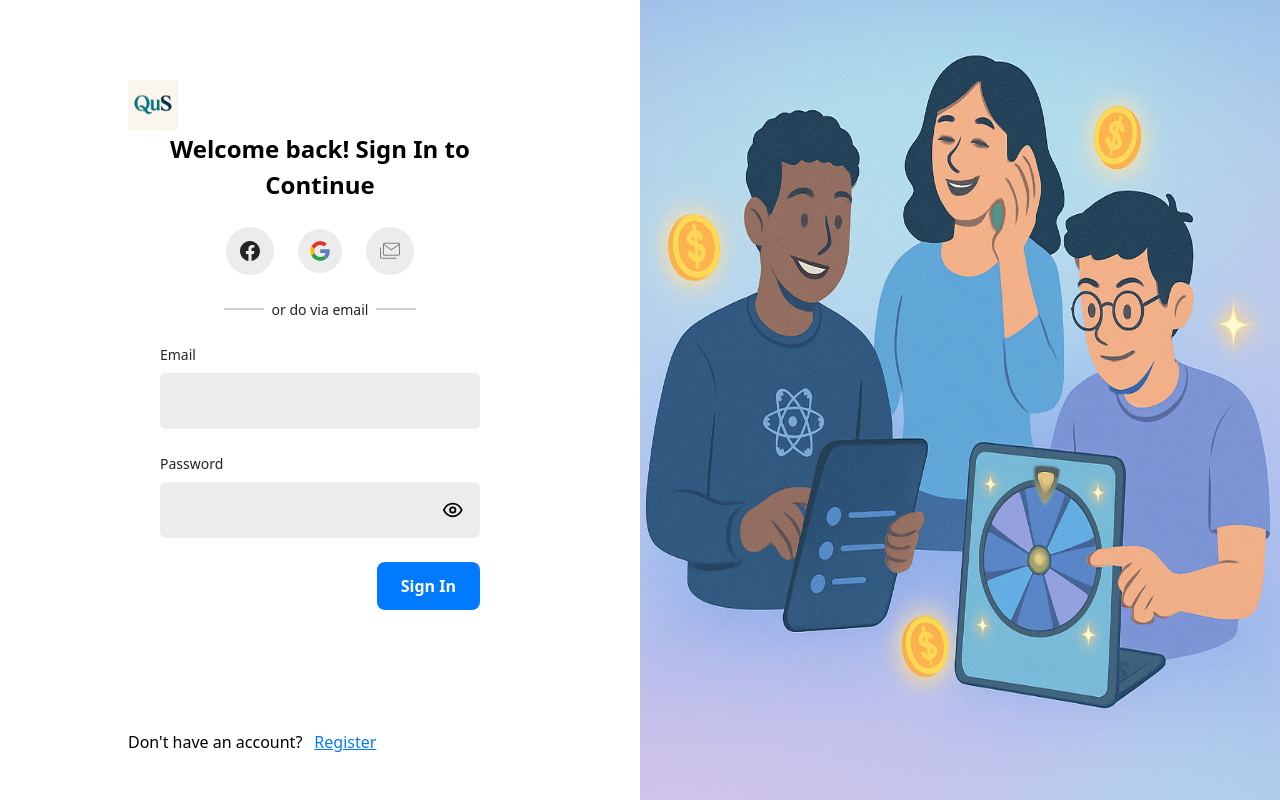
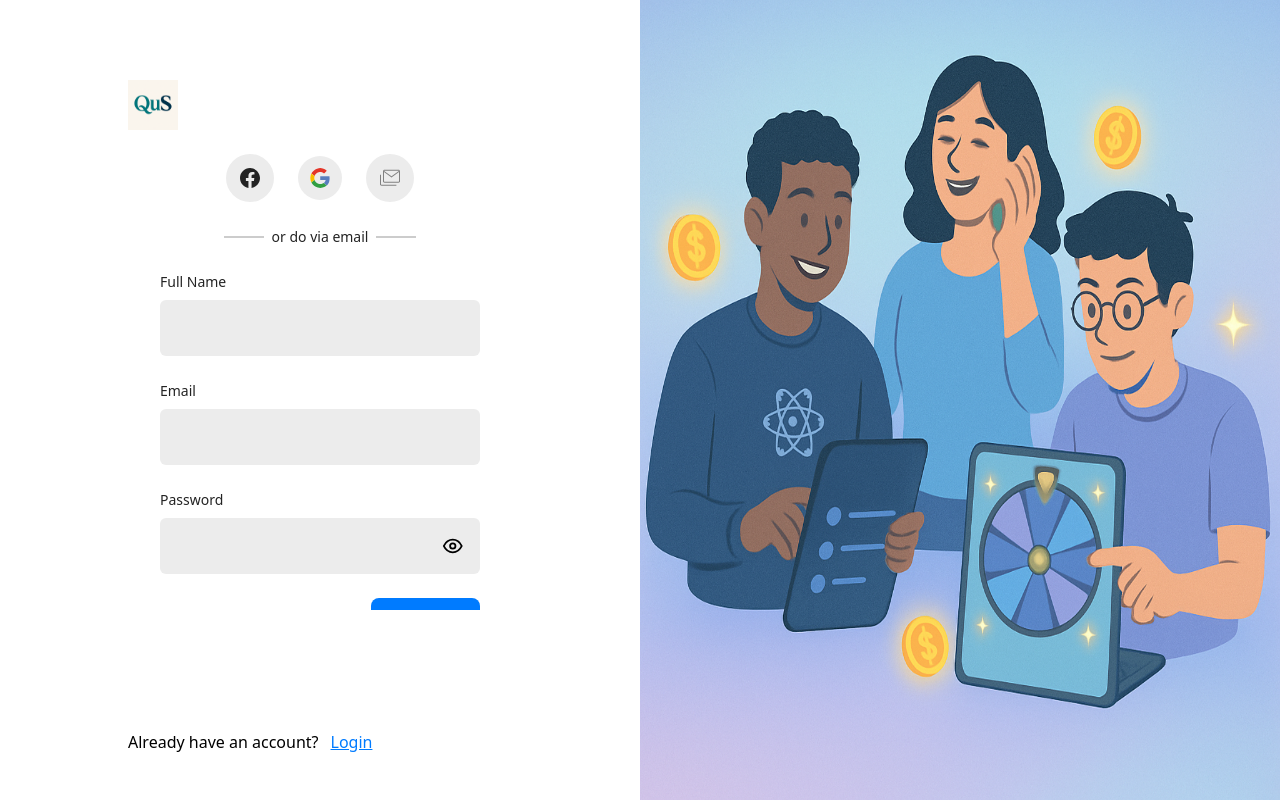
Before and after one commit to Frokesy/qus, a React (Vite) app: page / in a window 1280 px wide. Built offline with nearby package versions, Linux system fonts and the light colour scheme.

Commit message:
designed signup page

```diff
--- a/src/App.tsx
+++ b/src/App.tsx
@@ -1,9 +1,10 @@
 import Login from "./pages/auth/login";
+import Signup from "./pages/auth/signup";
 
 const App = () => {
   return (
     <>
-      <Login />
+      <Signup />
     </>
   );
 };
--- /dev/null
+++ b/src/pages/auth/signup/index.tsx
@@ -0,0 +1,85 @@
+import AuthContainer from "../../../components/containers/AuthContainer";
+import {
+  EmailIcon,
+  EyeIcon,
+  Facebook,
+  GoogleIcon,
+} from "../../../components/svgs/Icons";
+
+const Signup = () => {
+  return (
+    <AuthContainer>
+      <div className="flex flex-col lg:h-[60vh] overflow-y-hidden items-center justify-center">
+        <h2 className="lg:text-[24px] text-[20px] text-center font-semibold">
+          Sign Up to get started!
+        </h2>
+
+        <div className="my-6 space-x-6 flex items-center">
+          <div className="bg-[#ececec] p-3 rounded-full">
+            <Facebook />
+          </div>
+          <div className="bg-[#ececec] p-3 rounded-full">
+            <GoogleIcon />
+          </div>
+          <div className="bg-[#ececec] p-3 rounded-full">
+            <EmailIcon />
+          </div>
+        </div>
+
+        <div className="flex items-center space-x-2">
+          <div className="border-t-2 border-[#ccc] w-10"></div>
+          <span className="text-[14px] text-[#232323]">or do via email</span>
+          <div className="border-t-2 border-[#ccc] w-10"></div>
+        </div>
+
+        <div className="space-y-6 mt-6 lg:w-auto w-[100%]">
+          <div className="flex flex-col space-y-2 lg:w-[25vw]">
+            <label htmlFor="email" className="text-[14px] text-[#232323]">
+              Full Name
+            </label>
+            <input
+              type="text"
+              id="name"
+              className="outline-none bg-[#ececec] rounded-md p-4 w-full"
+            />
+          </div>
+          <div className="flex flex-col space-y-2 lg:w-[25vw]">
+            <label htmlFor="email" className="text-[14px] text-[#232323]">
+              Email
+            </label>
+            <input
+              type="email"
+              id="email"
+              className="outline-none bg-[#ececec] rounded-md p-4 w-full"
+            />
+          </div>
+          <div className="flex flex-col space-y-2 lg:w-[25vw]">
+            <label htmlFor="password" className="text-[14px] text-[#232323]">
+              Password
+            </label>
+            <div className="flex space-x-2 justify-between bg-[#ececec] rounded-md p-4 w-full">
+              <input
+                type="password"
+                id="password"
+                className="outline-none w-[100%]"
+              />
+              <EyeIcon />
+            </div>
+          </div>
+
+          <div className="flex justify-end">
+            <button className="bg-[#007bff] text-white px-6 py-3 font-semibold rounded-lg">
+              Sign Up
+            </button>
+          </div>
+        </div>
+      </div>
+      <div className="flex lg:mt-[15vh] mt-20 items-end space-x-3">
+        <h2>Already have an account?</h2>
+        <button className="text-[#007bff] underline">Login</button>
+      </div>
+    </AuthContainer>
+  );
+};
+
+export default Signup;
```
